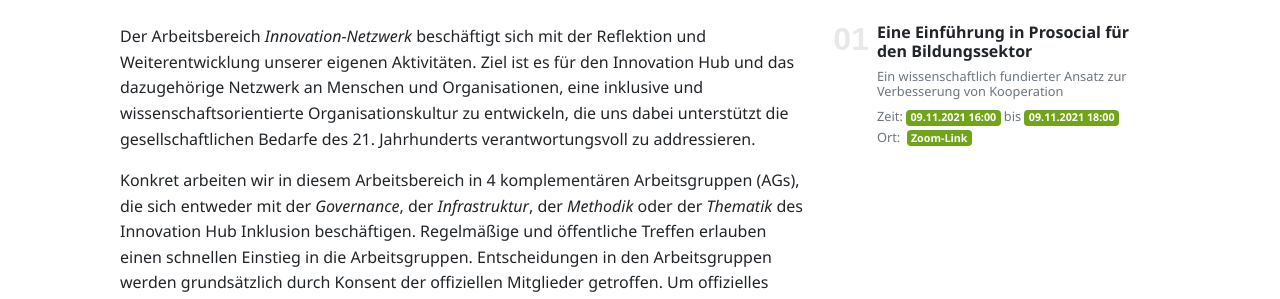
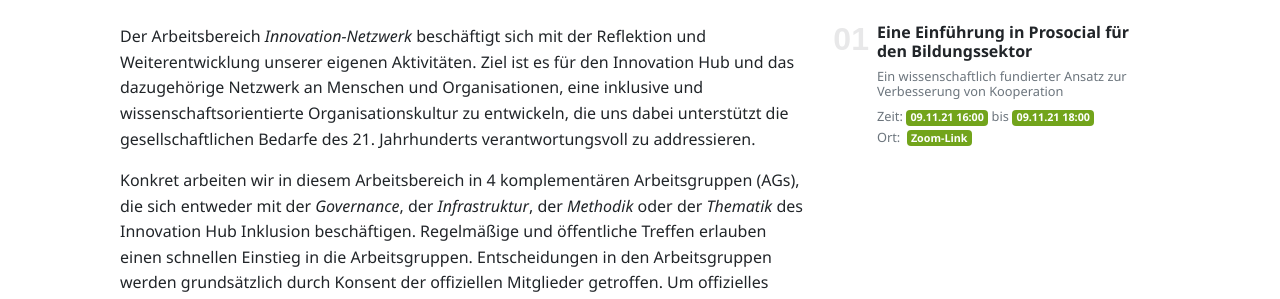
Before and after one commit to innovation-hub-inklusion/innovation-hub-inklusion.github.io, a Jekyll site: the page built from _workareas/innovation-netzwerk.md, in a window 1280 px wide. Shown: the part 481-780 px from the top of the page. Built offline with Jekyll 4.4.1, drawn with Linux system fonts in a browser that asks for light colours.

Commit message:
Update style

```diff
--- a/_includes/details-event.html
+++ b/_includes/details-event.html
@@ -7,7 +7,7 @@
     <div class="text-muted mb-2 subtitle">{{ include.event.subtitle }}</div>
 {% endif %}
 <div class="text-muted">
-    Zeit: <span class="badge badge-primary">{{include.event.event_date_start | date: '%d.%m.%Y %H:%M' }}</span> bis <span class="badge badge-primary">{{include.event.event_date_end | date: '%d.%m.%Y %H:%M' }}</span>
+    Zeit: <span class="badge badge-primary">{{include.event.event_date_start | date: '%d.%m.%y %H:%M' }}</span> bis <span class="badge badge-primary">{{include.event.event_date_end | date: '%d.%m.%y %H:%M' }}</span>
 </div>
 <div class="text-muted event-location">
     Ort: <span class="badge badge-primary text-white">{{include.event.event_location | markdownify }}</span>
```
